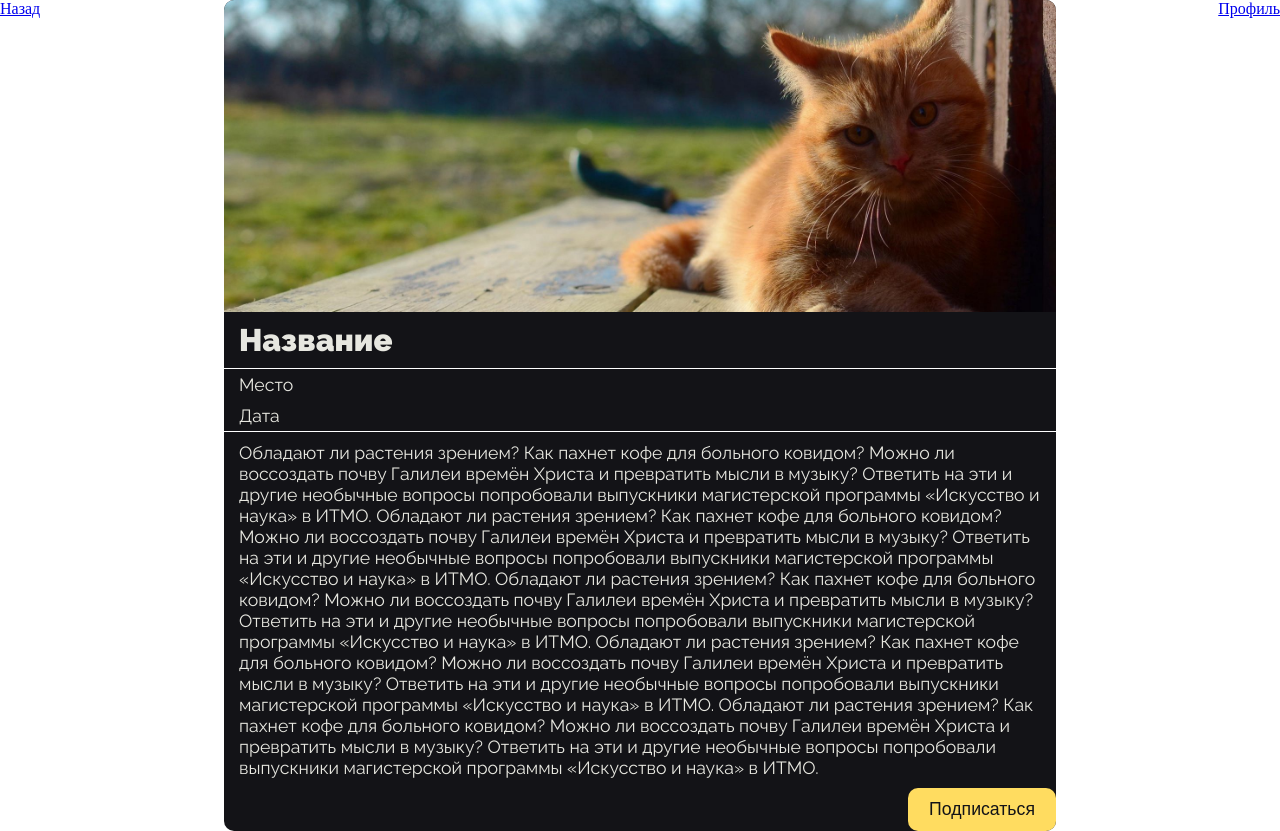
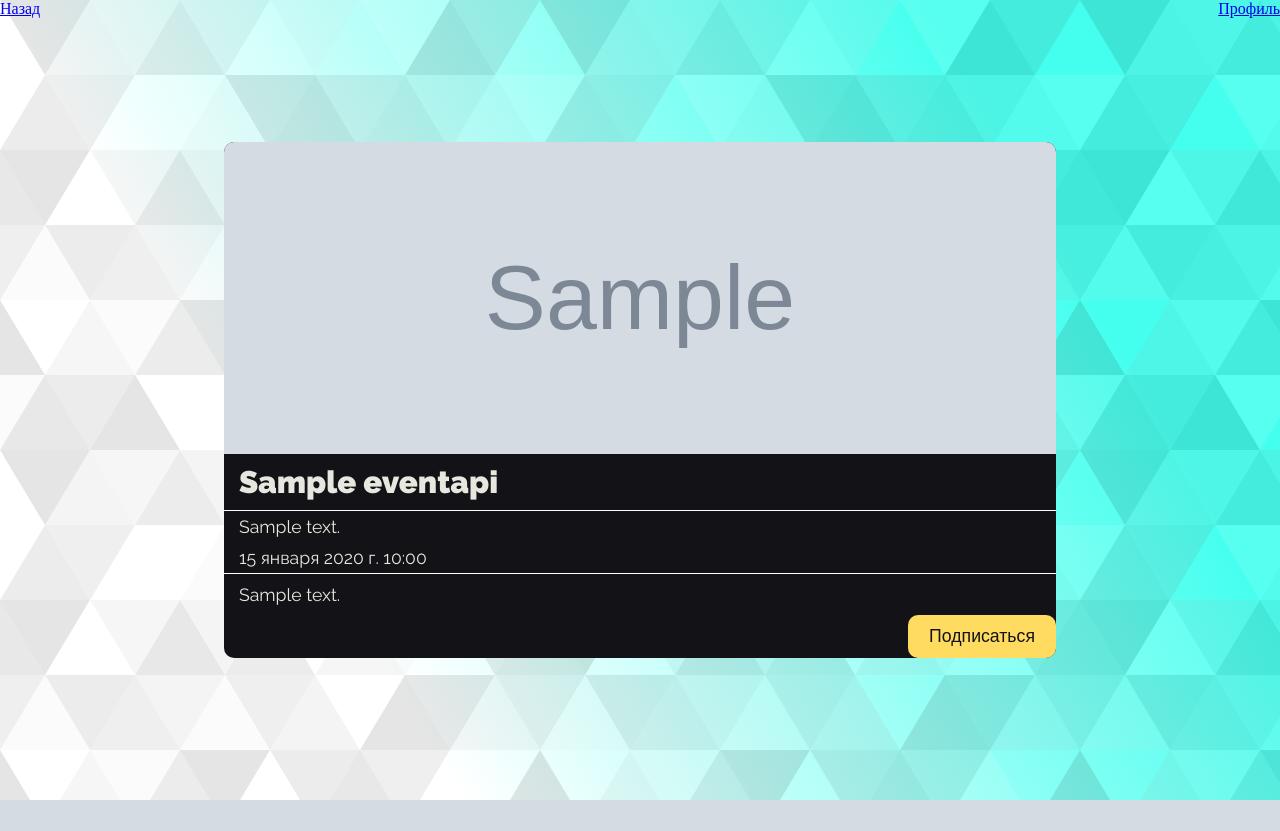
Before and after one commit to Quinzon/Event-Map, a Django app: template map/templates/map/event.html in a window 1280 px wide. After the commit the page ends 800 px from the top, so only its background shows below. Run offline with Django 4.2, Linux system fonts and the light colour scheme; the template is opened without the code that fills it: values that come from a table or form of the project are taken from there, others are empty; tables that the repository leaves empty hold one stand-in row (values such as "Sample post"); grey boxes marked "Sample" are stand-in pictures; parts of the project's set-up code (start-up, migrations or seed data) failed here and were passed over.

Commit message:
Event page

```diff
--- a/EventMap/settings.py
+++ b/EventMap/settings.py
@@ -27,7 +27,7 @@ SECRET_KEY = 'django-insecure-xu@jg(&hajkx)mikp!rxs%24d%5pe96o6s#6xo*szjwn$$@3+k
 # SECURITY WARNING: don't run with debug turned on in production!
 DEBUG = True
 
-ALLOWED_HOSTS = ['127.0.0.1', '192.168.0.105']
+ALLOWED_HOSTS = ['127.0.0.1', '192.168.0.105', '192.168.43.81']
 
 
 # Application definition
--- a/map/models.py
+++ b/map/models.py
@@ -35,6 +35,7 @@ class EventInner(Event):
 
 class EventAPI(Event):
     image = models.URLField(max_length=500, null=True, blank=True)
+    full_description = models.TextField(null=True, blank=True)
 
     def as_dict(self):
         return {
--- a/map/static/map/css/event.css
+++ b/map/static/map/css/event.css
@@ -43,8 +43,13 @@
     display: flex;
     justify-content: center;
     align-items: center;
+	background-image: url(../img/background-event.svg);
+    background-position: center;
+    background-repeat: no-repeat;
+    background-size: cover;
 }
 .event-main-content {
+    margin: calc(var(--index) * 1.5);
     display: flex;
     flex-direction: column;
     border-radius: 10px;
@@ -79,10 +84,9 @@
     font-size: calc(var(--index) * 0.85);
 }
 .event-main-description {
+    padding: 10px 15px;
     display: flex;
-}
-.event-main-description p {
-    padding: 10px 15px;
+    flex-direction: column;
     font-size: calc(var(--index) * 0.85);
 }
 .event-main-btn_subscribe {
--- a/map/static/map/js/map.js
+++ b/map/static/map/js/map.js
@@ -27,7 +27,7 @@ function init() {
   MyBalloonLayout = ymaps.templateLayoutFactory.createClass(
     '<div class="card" style="width: 18rem;">' +
         '<div class="card-header">' +
-            '<a href="{{properties.event.link}}">{{properties.event.title}}</a>' +
+            '<a href="event/{{properties.event.id}}">{{properties.event.title}}</a>' +
         '</div>' +
         '{% if properties.event.image_url %}' +
             '<img src="{{properties.event.image_url}}" class="card-img-top" alt="{{properties.event.title}}">' +
--- a/map/templates/map/event.html
+++ b/map/templates/map/event.html
@@ -4,7 +4,7 @@
     {% load static %}
     <meta charset="UTF-8">
     <link rel="stylesheet" href="{% static 'map/css/event.css' %}">
-    <title>Event ID</title>
+    <title>{{ event.title }}</title>
 </head>
 <body>
     <header>
@@ -16,22 +16,26 @@
     <main>
         <div class="event-main">
             <div class="event-main-content">
-                <div class="event-main-img" style="background-image: url({% static "map/img/cat.png" %})"></div>
+                <div class="event-main-img" style="background-image: url({{ event.image }})"></div>
                 <div class="event-main-title">
-                    <h1>Название</h1>
+                    <h1>{{ event.title }}</h1>
                 </div>
-                <div class="event-main-org_info">
-                    <p>Место</p>
-                    <p>Дата</p>
-                </div>
+                {% if event.date or event.address %}
+                    <div class="event-main-org_info">
+                    {% if event.address %}
+                        <p>{{ event.address }}</p>
+                    {% endif %}
+                    {% if event.date %}
+                        <p>{{ event.date }}</p>
+                    {% endif %}
+                    </div>
+                {% endif %}
                 <div class="event-main-description">
-                    <p>
-                        Обладают ли растения зрением? Как пахнет кофе для больного ковидом? Можно ли воссоздать почву Галилеи времён Христа и превратить мысли в музыку? Ответить на эти и другие необычные вопросы попробовали выпускники магистерской программы «Искусство и наука» в ИТМО.
-                        Обладают ли растения зрением? Как пахнет кофе для больного ковидом? Можно ли воссоздать почву Галилеи времён Христа и превратить мысли в музыку? Ответить на эти и другие необычные вопросы попробовали выпускники магистерской программы «Искусство и наука» в ИТМО.
-                        Обладают ли растения зрением? Как пахнет кофе для больного ковидом? Можно ли воссоздать почву Галилеи времён Христа и превратить мысли в музыку? Ответить на эти и другие необычные вопросы попробовали выпускники магистерской программы «Искусство и наука» в ИТМО.
-                        Обладают ли растения зрением? Как пахнет кофе для больного ковидом? Можно ли воссоздать почву Галилеи времён Христа и превратить мысли в музыку? Ответить на эти и другие необычные вопросы попробовали выпускники магистерской программы «Искусство и наука» в ИТМО.
-                        Обладают ли растения зрением? Как пахнет кофе для больного ковидом? Можно ли воссоздать почву Галилеи времён Христа и превратить мысли в музыку? Ответить на эти и другие необычные вопросы попробовали выпускники магистерской программы «Искусство и наука» в ИТМО.
-                    </p>
+                    {% if event.full_description %}
+                        {{ event.full_description|safe }}
+                    {% else %}
+                        {{ event.description|safe }}
+                    {% endif %}
                 </div>
                 <div class="event-main-btn_subscribe">
                     <button>
--- a/map/templates/map/placemark.html
+++ b/map/templates/map/placemark.html
@@ -1,7 +1,7 @@
 {% for event in events %}
     <div id="placemark-{{ event.id }}" style="display:none;">
         <a href="{{ event.link }}">{{ event.title }}</a>
-        <p>{{ event.description }}</p>
+        <p>{{ event.description|safe }}</p>
         {% if event.image_url %}
             <img src="{{ event.image_url }}" width="200">
         {% endif %}
--- a/map/urls.py
+++ b/map/urls.py
@@ -4,5 +4,6 @@ from . import views
 
 urlpatterns = [
     path('', views.get_events, name='home'),
-    path('event', views.event, name='event')
+    path('event', views.event, name='event'),
+    path('event/<int:event_id>/', views.event_detail, name='event_detail'),
 ]
--- a/users/views.py
+++ b/users/views.py
@@ -1,4 +1,4 @@
-from django.contrib.auth import authenticate, login, logout
+from django.contrib.auth import login, logout
 from django.shortcuts import render, redirect
 from .forms import UserRegisterForm, UserLoginForm
 from django.contrib import messages
@@ -31,7 +31,6 @@ def login_user(request):
     return render(request, 'users/login.html', {'form': form})
 
 
-
 def logout_user(request):
     logout(request)
     return redirect('home')
```
Also changed, not shown: map/kudago_api.py (+23 -17 lines), map/views.py (+11 -3 lines), map/migrations/0011_alter_eventapi_description_and_more.py (added), map/migrations/0012_alter_eventapi_description_and_more.py (added), map/migrations/0013_eventapi_full_description.py (added), map/static/map/img/background-event.svg (added).
